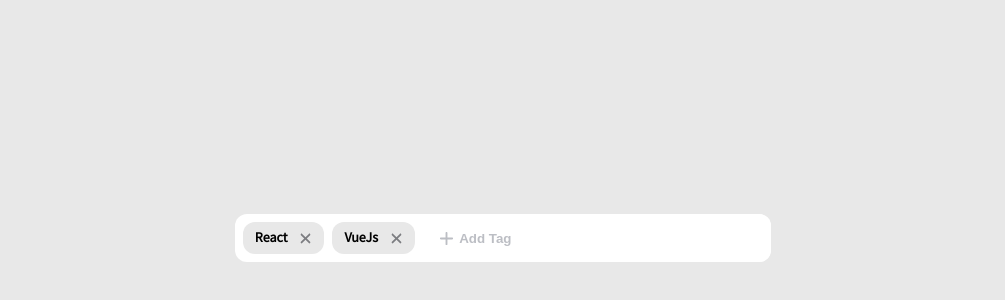
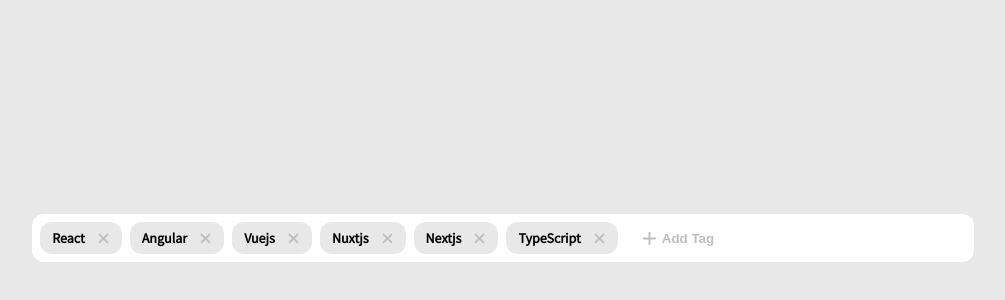
Before and after one commit to mrfarhadir/MultiSelectInput, a React (Create React App) app: page / in a window 1280 px wide. Shown: the part 162-462 px from the top of the page, without its empty margins (137-1142 px from the left). Built offline with nearby package versions, Linux system fonts and the light colour scheme.

Commit message:
Update Tag's UI and make it scrollable
add style for beautiful scrollbar

```diff
--- a/src/assets/css/variables.css
+++ b/src/assets/css/variables.css
@@ -4,5 +4,7 @@
 	--text: #131313;
 	--primary: #BCBEc4;
 	--secondary: #3E3E41;
-	--accent: #7C7D81
+	--accent: #7C7D81;
+	--scroll-bar-color: #7C7D81;
+	--scroll-bar-bg-color: #E8E8E8
 }
--- a/src/components/MultiSelect/Tags.tsx
+++ b/src/components/MultiSelect/Tags.tsx
@@ -32,11 +32,16 @@
   cursor: pointer;
 `
 
-export const Tags = () => {
+function renderTags(items: Array<string>) {
+	return items.map((item, i) => <TagButton key={i}>{item}</TagButton>)
+}
+
+export const Tags = (props: {
+	items: Array<string>
+}) => {
 	return (
 		<TagsWrapper>
-			<TagButton>React</TagButton>
-			<TagButton>VueJs</TagButton>
+			{renderTags(props.items)}
 		</TagsWrapper>
 	)
 }
--- a/src/components/MultiSelect/index.tsx
+++ b/src/components/MultiSelect/index.tsx
@@ -1,3 +1,4 @@
+import { useRef } from "react";
 import styled from "styled-components";
 import {MultiSelectInput} from "./Input";
 import { Tags } from "./Tags";
@@ -9,14 +10,21 @@
   display: flex;
   align-items: center;
   padding-left: 4px;
+  white-space: nowrap;
+  overflow: hidden;
+  overflow-x: auto;
 `
 
 
 export const MultiSelect = () => {
+	const tagsRef = useRef<React.FC>(null)
+	const items: Array<string> = ['React', 'Angular', 'Vuejs', 'Nuxtjs', 'Nextjs', 'TypeScript']
 	return (
 		<Wrapper>
-			<Tags />
-			<MultiSelectInput />
+			<div>
+				<Tags items={items} />
+				<MultiSelectInput />
+			</div>
 		</Wrapper>
 	)
 }
--- a/src/components/icons/Close.tsx
+++ b/src/components/icons/Close.tsx
@@ -1,6 +1,6 @@
 
 export const CloseIcon = () => {
 	return (
-		<svg height="13" width="13" style={{fill: 'var(--accent)'}} version="1.1" viewBox="0 0 512 512"   xmlns="http://www.w3.org/2000/svg" ><path d="M437.5,386.6L306.9,256l130.6-130.6c14.1-14.1,14.1-36.8,0-50.9c-14.1-14.1-36.8-14.1-50.9,0L256,205.1L125.4,74.5  c-14.1-14.1-36.8-14.1-50.9,0c-14.1,14.1-14.1,36.8,0,50.9L205.1,256L74.5,386.6c-14.1,14.1-14.1,36.8,0,50.9  c14.1,14.1,36.8,14.1,50.9,0L256,306.9l130.6,130.6c14.1,14.1,36.8,14.1,50.9,0C451.5,423.4,451.5,400.6,437.5,386.6z"/></svg>
+		<svg height="13" width="13" style={{fill: 'var(--primary)'}} version="1.1" viewBox="0 0 512 512"   xmlns="http://www.w3.org/2000/svg" ><path d="M437.5,386.6L306.9,256l130.6-130.6c14.1-14.1,14.1-36.8,0-50.9c-14.1-14.1-36.8-14.1-50.9,0L256,205.1L125.4,74.5  c-14.1-14.1-36.8-14.1-50.9,0c-14.1,14.1-14.1,36.8,0,50.9L205.1,256L74.5,386.6c-14.1,14.1-14.1,36.8,0,50.9  c14.1,14.1,36.8,14.1,50.9,0L256,306.9l130.6,130.6c14.1,14.1,36.8,14.1,50.9,0C451.5,423.4,451.5,400.6,437.5,386.6z"/></svg>
 	)
 }
--- a/src/index.css
+++ b/src/index.css
@@ -12,3 +12,25 @@
   font-family: source-code-pro, Menlo, Monaco, Consolas, 'Courier New',
     monospace;
 }
+
+::-webkit-scrollbar-corner { background: rgba(0,0,0,0.5); }
+
+* {
+  scrollbar-width: thin;
+  scrollbar-color: var(--scroll-bar-color) var(--scroll-bar-bg-color);
+}
+
+/* Works on Chrome, Edge, and Safari */
+*::-webkit-scrollbar {
+  width: 12px;
+  height: 4px;
+}
+
+*::-webkit-scrollbar-track {
+  background: var(--scroll-bar-bg-color);
+}
+
+*::-webkit-scrollbar-thumb {
+  background-color: var(--scroll-bar-color);
+  border-radius: 20px;
+}
```
